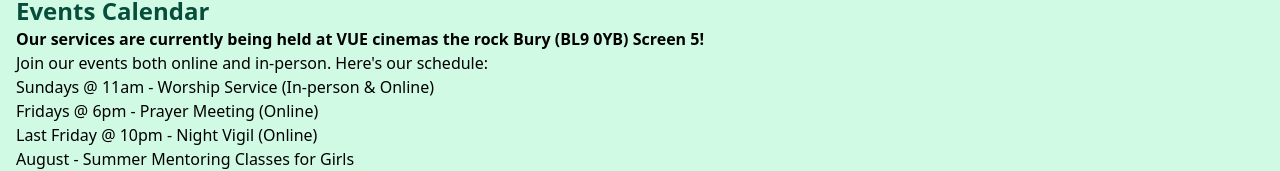
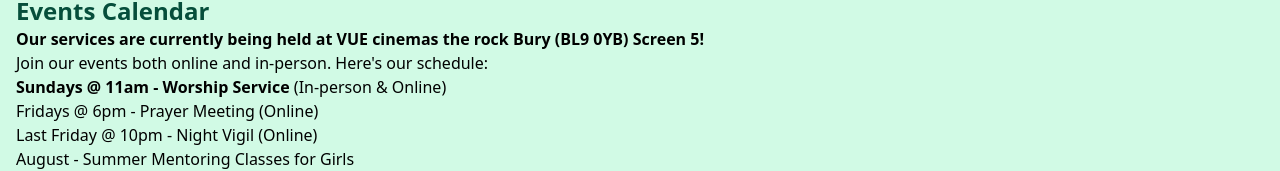
Before and after one commit to V332nd3/Church-website, a plain HTML site: page index.html in a window 1280 px wide. Shown: the part 225-396 px from the top of the page. Drawn offline with nearby package versions, Linux system fonts and the light colour scheme.

Commit message:
Update index.html

```diff
--- a/index.html
+++ b/index.html
@@ -33,7 +33,7 @@
             <h1> <strong>Our services are currently being held at VUE cinemas the rock Bury (BL9 0YB) Screen 5!</strong></h1>
             <p>Join our events both online and in-person. Here's our schedule:</p>
             <ul>
-                <li>Sundays @ 11am - Worship Service (In-person & Online)</li>
+                <li><strong>Sundays @ 11am - Worship Service </strong>(In-person & Online)</li>
                 <li>Fridays @ 6pm - Prayer Meeting (Online)</li>
                 <li>Last Friday @ 10pm - Night Vigil (Online)</li>
                 <li>August - Summer Mentoring Classes for Girls</li>
```
